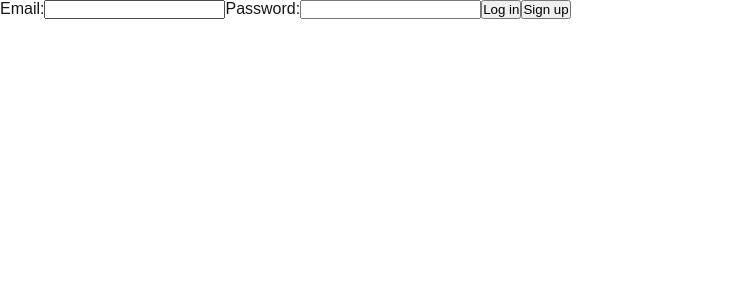
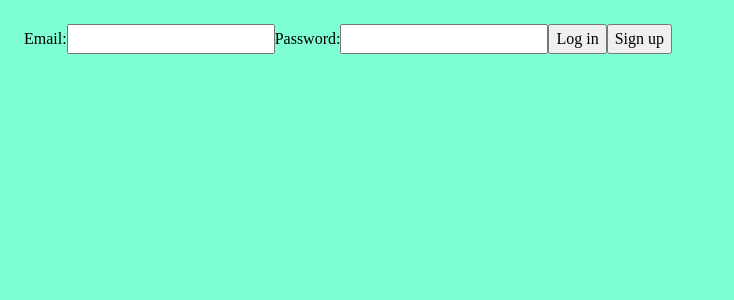
Before and after one commit to gokhanunlugh/shorturl, a Next.js app: page /login in a window 1280 px wide. Shown: the top 300 px of the page, without its empty margins (0-734 px from the left). Built offline with nearby package versions, Linux system fonts and the light colour scheme.

Commit message:
urls ekrana yazıldı

```diff
--- a/app/globals.css
+++ b/app/globals.css
@@ -1,42 +1,57 @@
-:root {
-  --background: #ffffff;
-  --foreground: #171717;
+*, *::before, *::after {
+  box-sizing: border-box;
 }
 
-@media (prefers-color-scheme: dark) {
-  :root {
-    --background: #0a0a0a;
-    --foreground: #ededed;
-  }
-}
-
-html,
-body {
-  max-width: 100vw;
-  overflow-x: hidden;
+* {
+  margin: 0;
 }
 
 body {
-  color: var(--foreground);
-  background: var(--background);
-  font-family: Arial, Helvetica, sans-serif;
+  line-height: 1.5;
   -webkit-font-smoothing: antialiased;
-  -moz-osx-font-smoothing: grayscale;
 }
 
-* {
-  box-sizing: border-box;
-  padding: 0;
-  margin: 0;
+img, picture, video, canvas, svg {
+  display: block;
+  max-width: 100%;
 }
 
-a {
-  color: inherit;
-  text-decoration: none;
+input, button, textarea, select {
+  font: inherit;
 }
 
-@media (prefers-color-scheme: dark) {
-  html {
-    color-scheme: dark;
-  }
+p, h1, h2, h3, h4, h5, h6 {
+  overflow-wrap: break-word;
 }
+
+#root, #__next {
+  isolation: isolate;
+}
+
+body {
+  background-color: aquamarine;
+}
+
+.container {
+  max-width: 1440p;
+  margin: 0 auto;
+  padding: 24px;
+}
+
+header{
+  display: flex;
+  justify-content: end;
+  align-items: center;
+
+}
+
+header span{
+  font-size: 24px;
+}
+
+header button {
+  border-radius: 10px;
+  font-size: 14px;
+  background-color: aliceblue;
+  border: none;
+}
--- a/app/layout.js
+++ b/app/layout.js
@@ -21,7 +21,10 @@ export default function RootLayout({ children }) {
   return (
     <html lang="en">
       <body className={`${geistSans.variable} ${geistMono.variable}`}>
-        {children}
+        <div className="container">
+          {children}
+        </div>
+
       </body>
     </html>
   );
```
Also changed, not shown: app/page.jsx (+13 -1 lines), components/shorturl/page.jsx (added, +28 -0 lines).
